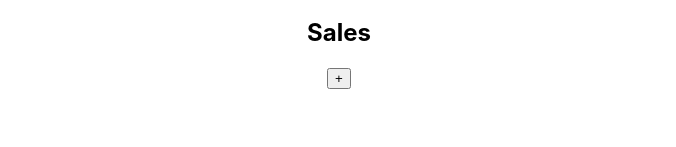
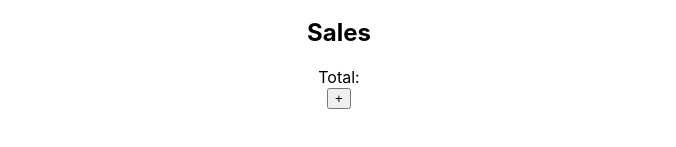
Before and after one commit to duncle-app/duncle-web-app, a React (Create React App) app: page /library/1 in a window 1280 px wide. Shown: the part 511-658 px from the top of the page, without its empty margins (301-977 px from the left). Built offline with nearby package versions, Linux system fonts and the light colour scheme.

Commit message:
add total sale

```diff
--- a/src/library-detail/components/library-detail.tsx
+++ b/src/library-detail/components/library-detail.tsx
@@ -9,6 +9,7 @@ interface LibraryDetailProps {
 }
 
 function LibraryDetail(props: LibraryDetailProps) {
+    let salesTotal = 0;
     return (
         <div>
             <div>
@@ -35,6 +36,7 @@ function LibraryDetail(props: LibraryDetailProps) {
             <div>{props.library.notes}</div>
 
             <h2>Sales</h2>
+            <div>Total: {props.library.sales.forEach(x => salesTotal+=x.amount)}</div>
             <div><button onClick={() => props.onNewSales(props.library)}>+</button></div>
         </div>
     )
--- a/src/library-detail/control/library-detail-controller.tsx
+++ b/src/library-detail/control/library-detail-controller.tsx
@@ -46,9 +46,6 @@ export function LibraryDetailController (props: LibraryDetailProps) {
 
             if (library) setSelectedLibrary(library);
             else setSelectedLibrary(Library.None);
-
-            console.log('the id is', libraryId);
-            console.log('setting library to', library);
         });
 
         return () => subscription.unsubscribe();
```
